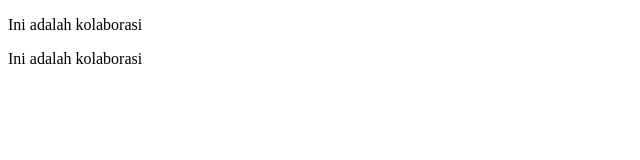
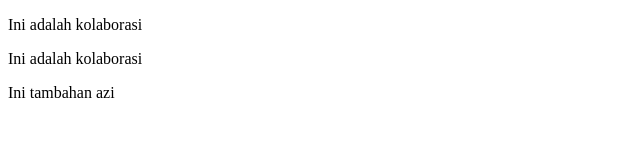
Before and after one commit to farshazizi/kolaborasi, a plain HTML site: page index.html in a window 1280 px wide. Shown: the whole page, without its empty margins (0-640 px from the left). Drawn offline with Linux system fonts and the light colour scheme.

Commit message:
tambahan azi lagi

```diff
--- a/index.html
+++ b/index.html
@@ -6,5 +6,6 @@
 <body>
 	<p>Ini adalah kolaborasi</p>
 	<p>Ini adalah kolaborasi</p>
+	<p>Ini tambahan azi</p>
 </body>
 </html>
```
